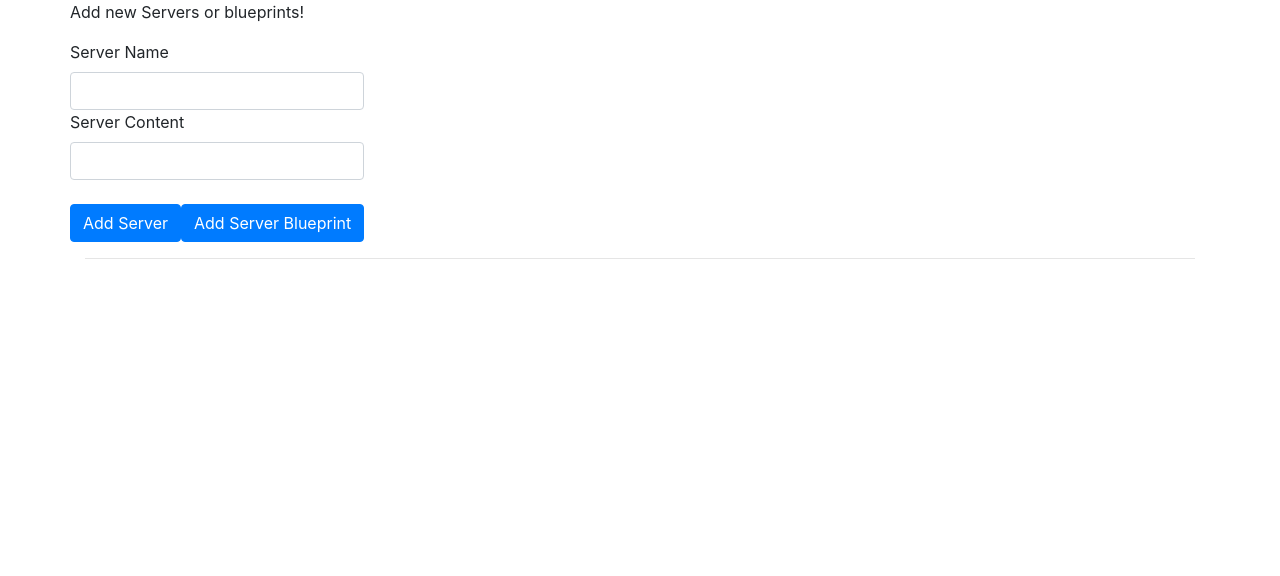
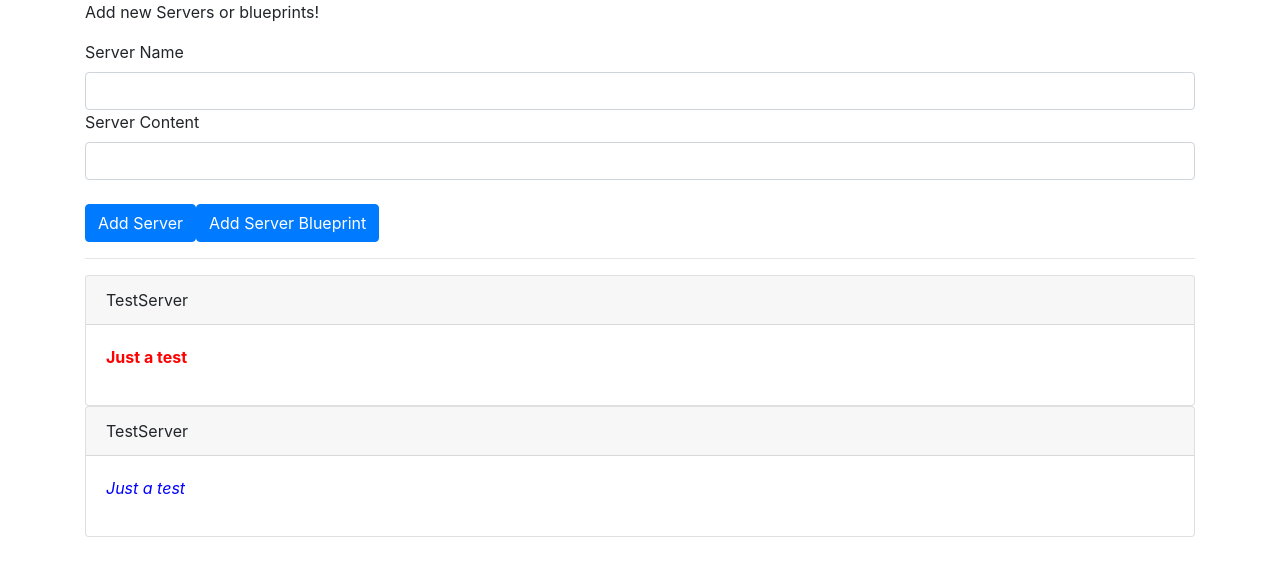
Before and after one commit to Alexise857/potential-to-grow, an Angular app: page / in a window 1280 px wide. Shown: the top 576 px of the page. Built offline with nearby package versions, Linux system fonts and the light colour scheme.

Commit message:
Two way of data binding - uses and example of @Input and @Output - Comunication between parent to child component and viceversa

```diff
--- a/src/app/app.component.html
+++ b/src/app/app.component.html
@@ -1,34 +1,13 @@
 <div class="container">
-  <div class="row">
-    <div class="col-xs-12">
-      <p>Add new Servers or blueprints!</p>
-      <label>Server Name</label>
-      <input type="text" class="form-control" [(ngModel)]="newServerName">
-      <label>Server Content</label>
-      <input type="text" class="form-control" [(ngModel)]="newServerContent">
-      <br>
-      <button
-        class="btn btn-primary"
-        (click)="onAddServer()">Add Server</button>
-      <button
-        class="btn btn-primary"
-        (click)="onAddBlueprint()">Add Server Blueprint</button>
-    </div>
-  </div>
+  <app-cockpit (serverCreated)="onServerAdded($event)"
+               (bpCreated)="onBlueprintAdded($event)"
+  ></app-cockpit>
   <hr>
   <div class="row">
-    <div class="col-xs-12">
-      <div
-        class="panel panel-default"
-        *ngFor="let element of serverElements">
-        <div class="panel-heading">{{ element.name }}</div>
-        <div class="panel-body">
-          <p>
-            <strong *ngIf="element.type === 'server'" style="color: red">{{ element.content }}</strong>
-            <em *ngIf="element.type === 'blueprint'">{{ element.content }}</em>
-          </p>
-        </div>
-      </div>
+    <div class="col-xl-12">
+  <app-server-element
+    *ngFor="let serverElement of serverElements"
+     [srvElement]="serverElement"   ></app-server-element>
     </div>
   </div>
 </div>
--- a/src/app/app.component.ts
+++ b/src/app/app.component.ts
@@ -1,4 +1,4 @@
-import { Component } from '@angular/core';
+import {Component} from '@angular/core';
 
 @Component({
   selector: 'app-root',
@@ -6,23 +6,25 @@
   styleUrls: ['./app.component.scss']
 })
 export class AppComponent {
-  serverElements = [];
-  newServerName = '';
-  newServerContent = '';
+  serverElements = [
+    {type: 'server', name: 'TestServer', content: 'Just a test'},
+    {type: 'blueprint', name: 'TestServer', content: 'Just a test'}];
 
-  onAddServer() {
+  onServerAdded(serverData: {serverName: string, serverContent: string}) {
     this.serverElements.push({
       type: 'server',
-      name: this.newServerName,
-      content: this.newServerContent
+      name: serverData.serverName,
+      content: serverData.serverContent
     });
   }
 
-  onAddBlueprint() {
+  onBlueprintAdded(bluePrintData: {serverName: string, serverContent: string}) {
     this.serverElements.push({
       type: 'blueprint',
-      name: this.newServerName,
-      content: this.newServerContent
+      name: bluePrintData.serverName,
+      content: bluePrintData.serverContent
     });
   }
+
+
 }
--- a/src/app/app.module.ts
+++ b/src/app/app.module.ts
@@ -3,10 +3,14 @@
 
 import { AppComponent } from './app.component';
 import {FormsModule} from '@angular/forms';
+import { CockpitComponent } from './cockpit/cockpit.component';
+import { ServerElementComponent } from './server-element/server-element.component';
 
 @NgModule({
   declarations: [
-    AppComponent
+    AppComponent,
+    CockpitComponent,
+    ServerElementComponent
   ],
   imports: [
     BrowserModule,
--- /dev/null
+++ b/src/app/cockpit/cockpit.component.html
@@ -0,0 +1,16 @@
+<div class="row">
+  <div class="col-xl-12">
+    <p>Add new Servers or blueprints!</p>
+    <label>Server Name</label>
+    <input type="text" class="form-control" [(ngModel)]="newServerName">
+    <label>Server Content</label>
+    <input type="text" class="form-control" [(ngModel)]="newServerContent">
+    <br>
+    <button
+      class="btn btn-primary"
+      (click)="onAddServer()">Add Server</button>
+    <button
+      class="btn btn-primary"
+      (click)="onAddBlueprint()">Add Server Blueprint</button>
+  </div>
+</div>
--- /dev/null
+++ b/src/app/cockpit/cockpit.component.ts
@@ -0,0 +1,34 @@
+import {Component, EventEmitter, OnInit, Output} from '@angular/core';
+
+@Component({
+  selector: 'app-cockpit',
+  templateUrl: './cockpit.component.html',
+  styleUrls: ['./cockpit.component.scss']
+})
+export class CockpitComponent implements OnInit {
+  @Output() serverCreated = new EventEmitter<{ serverName: string, serverContent: string }>();
+  @Output('bpCreated') blueprintCreated = new EventEmitter<{ serverName: string, serverContent: string }>();
+  newServerName = '';
+  newServerContent = '';
+
+  constructor() {
+  }
+
+  ngOnInit(): void {
+  }
+
+  onAddServer() {
+    this.serverCreated.emit({
+      serverName: this.newServerName,
+      serverContent: this.newServerContent
+    });
+  }
+
+  onAddBlueprint() {
+    this.blueprintCreated.emit({
+      serverName: this.newServerName,
+      serverContent: this.newServerContent
+    });
+  }
+
+}
--- /dev/null
+++ b/src/app/server-element/server-element.component.html
@@ -0,0 +1,11 @@
+<div
+  class="card"
+  >
+  <div class="card-header">{{ element.name }}</div>
+  <div class="card-body">
+    <p>
+      <strong *ngIf="element.type === 'server'" style="color: red">{{ element.content }}</strong>
+      <em *ngIf="element.type === 'blueprint'">{{ element.content }}</em>
+    </p>
+  </div>
+</div>
--- /dev/null
+++ b/src/app/server-element/server-element.component.scss
@@ -0,0 +1,3 @@
+p{
+  color: blue;
+}
--- /dev/null
+++ b/src/app/server-element/server-element.component.ts
@@ -0,0 +1,16 @@
+import {Component, Input, OnInit} from '@angular/core';
+
+@Component({
+  selector: 'app-server-element',
+  templateUrl: './server-element.component.html',
+  styleUrls: ['./server-element.component.scss']
+})
+export class ServerElementComponent implements OnInit {
+  @Input('srvElement') element: {type: string, name: string, content: string};
+
+  constructor() { }
+
+  ngOnInit(): void {
+  }
+
+}
```
Also changed, not shown: src/app/cockpit/cockpit.component.scss (added).
